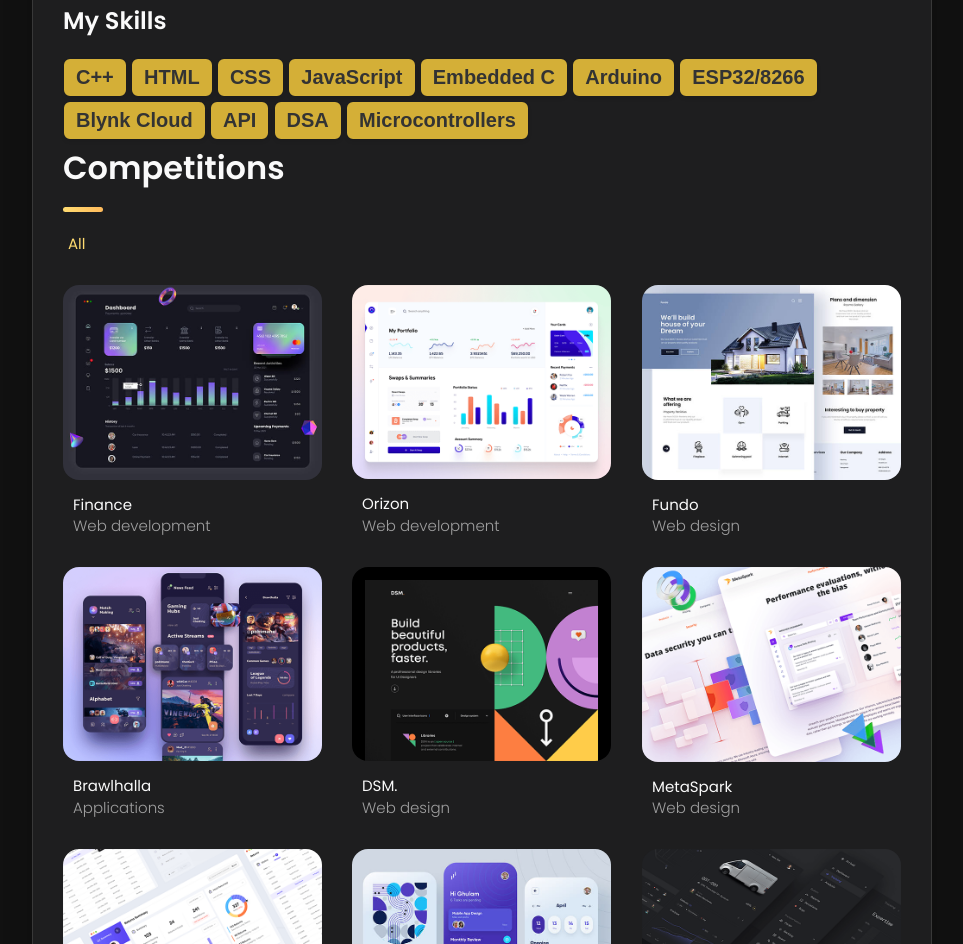
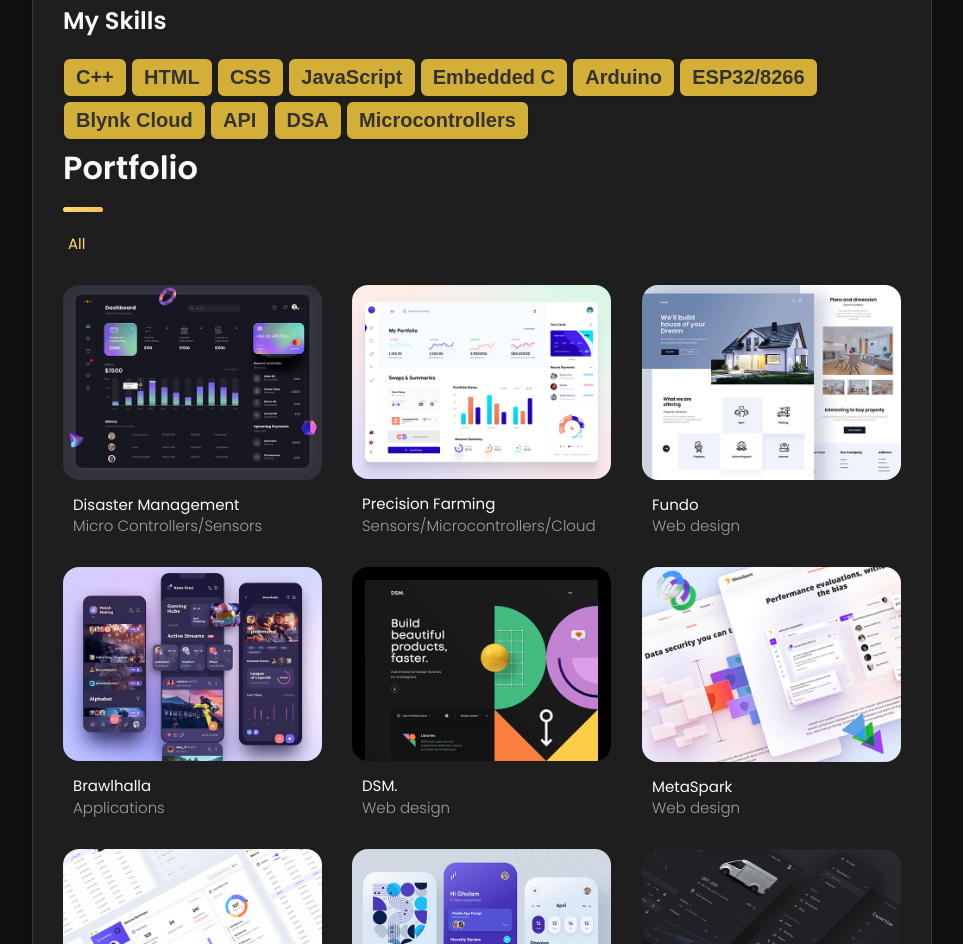
Before and after one commit to Insaneuchiha/Portfolio-Website, a website built with Vite: page index.html in a window 1280 px wide. Shown: the part 2043-2987 px from the top of the page, without its empty margins (308-1271 px from the left). Built offline with nearby package versions, Linux system fonts and the light colour scheme.

Commit message:
Minor Changes In project part

```diff
--- a/index.html
+++ b/index.html
@@ -618,9 +618,12 @@
 
 
           </ul>
+          <p></p>
+          <p></p>
+          <p></p>
 
           <header>
-            <h2 class="h2 article-title">Competitions</h2>
+            <h2 class="h2 article-title">Portfolio</h2>
           </header>
 
           <section class="projects">
@@ -692,9 +695,9 @@
                     <img src="/images/project-1.jpg" alt="finance" loading="lazy">
                   </figure>
 
-                  <h3 class="project-title">Finance</h3>
-
-                  <p class="project-category">Web development</p>
+                  <h3 class="project-title">Disaster Management</h3>
+
+                  <p class="project-category">Micro Controllers/Sensors</p>
 
                 </a>
               </li>
@@ -710,9 +713,9 @@
                     <img src="/images/project-2.png" alt="orizon" loading="lazy">
                   </figure>
 
-                  <h3 class="project-title">Orizon</h3>
-
-                  <p class="project-category">Web development</p>
+                  <h3 class="project-title">Precision Farming</h3>
+
+                  <p class="project-category">Sensors/Microcontrollers/Cloud</p>
 
                 </a>
               </li>
@@ -1214,7 +1217,7 @@
       <article class="portfolio" data-page="portfolio">
 
         <header>
-          <h2 class="h2 article-title">Competitions</h2>
+          <h2 class="h2 article-title">Portfolio</h2>
         </header>
 
         <section class="projects">
```
